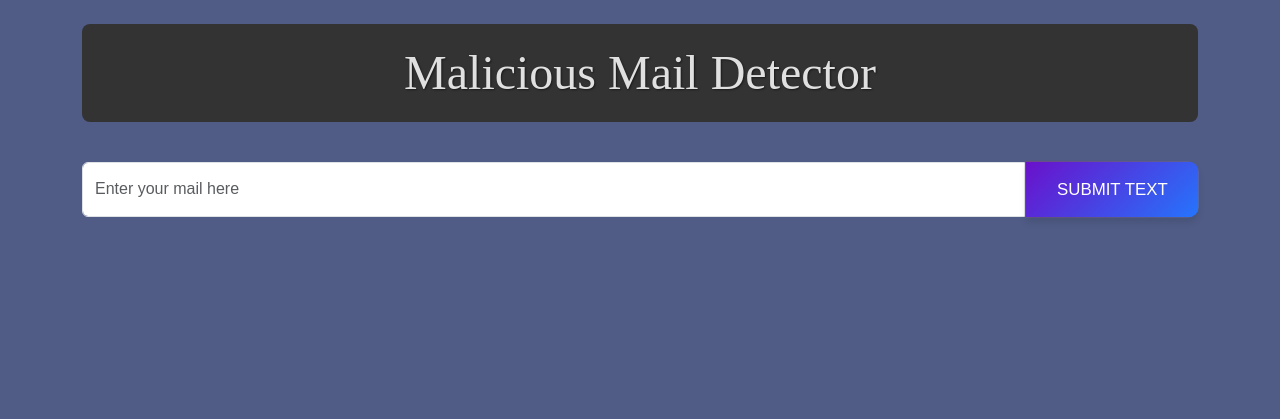
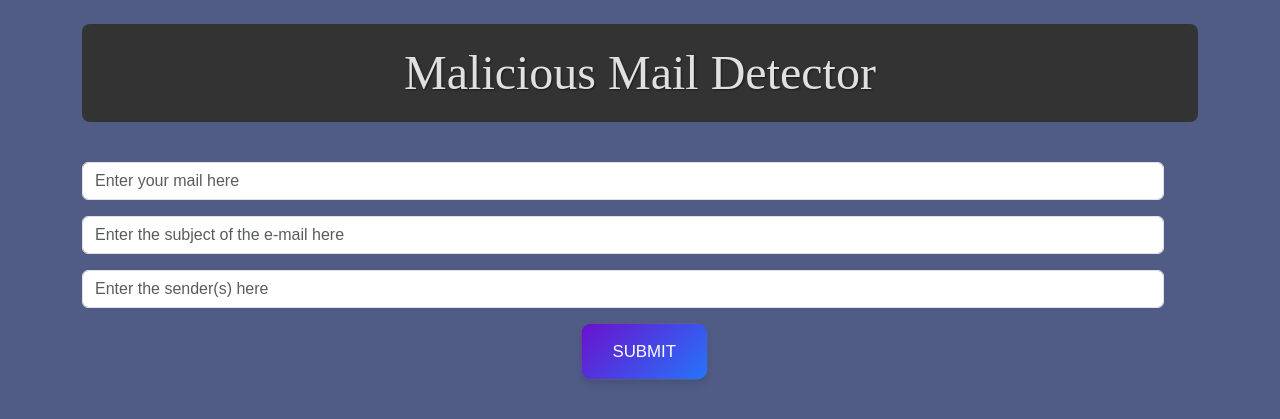
Before and after one commit to rorro6787/malicious-mail-detector, a Flask app: page / in a window 1280 px wide. Shown: the top 419 px of the page. Run offline with Flask 3, Linux system fonts and the light colour scheme; parts of the project's set-up code (start-up, migrations or seed data) failed here and were passed over; some libraries are stand-ins or nearby versions.

Commit message:
Changed to three forms: Email body, subject and sender(s)

```diff
--- a/templates/index.html
+++ b/templates/index.html
@@ -85,15 +85,26 @@
         </div>
     </div>
 
+<!-- Combined form for E-mail, Subject, and Sender -->
+<form id="uploadForm" action="/" method="POST" class="text-center mb-5">
+    <!-- This part is for the E-mail -->
+    <div class="input-group mb-3">
+        <input type="text" class="form-control" name="inputText" id="inputText" placeholder="Enter your mail here" required>
+    </div>
 
+    <!-- This part is for the Subject -->
+    <div class="input-group mb-3">
+        <input type="text" class="form-control" name="subject" id="subject" placeholder="Enter the subject of the e-mail here" required>
+    </div>
 
-    <form id="uploadForm" action="/" method="POST" class="text-center mb-5">
-        <div class="input-group mb-3">
-            <input type="text" class="form-control" name="inputText" id="inputText" placeholder="Enter your mail here" required>
-            <button class="btn btn-orange" type="submit">Submit Text</button>
-        </div>
-    </form>
+    <!-- This part is for the Sender -->
+    <div class="input-group mb-3">
+        <input type="text" class="form-control" name="sender" id="sender" placeholder="Enter the sender(s) here" required>
+    </div>
 
+    <!-- Single Submit button -->
+    <button class="btn btn-orange" type="submit">Submit</button>
+</form>
     <!-- Loading Spinner -->
     <div id="loadingSpinner" class="text-center" style="display: none;">
         <div class="spinner-border text-orange" role="status">
```
